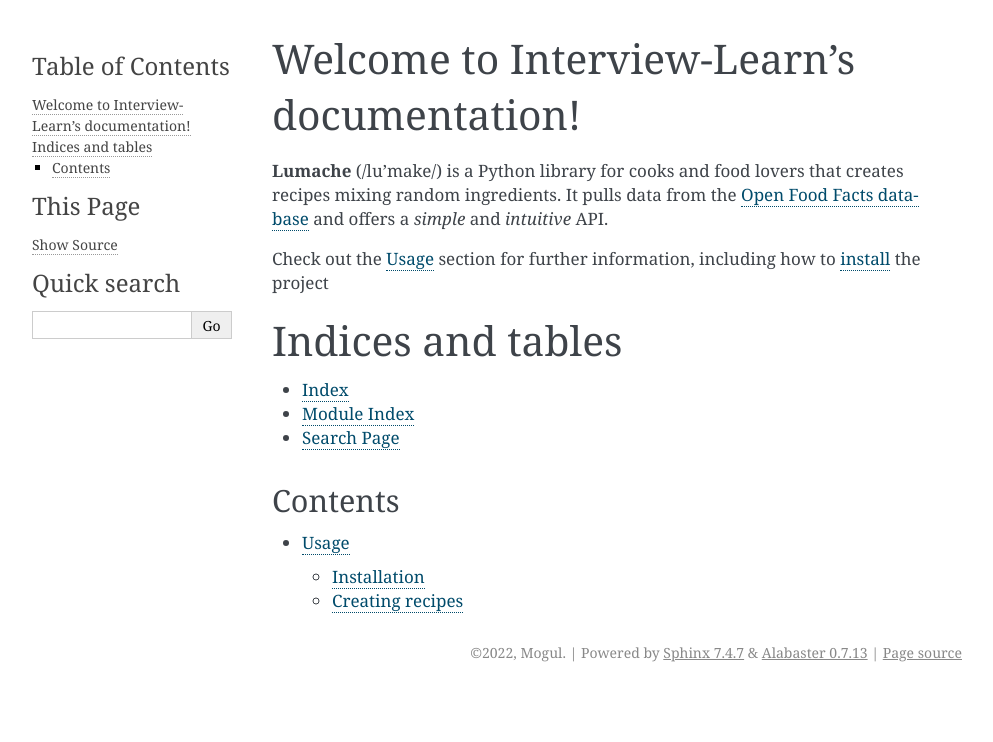
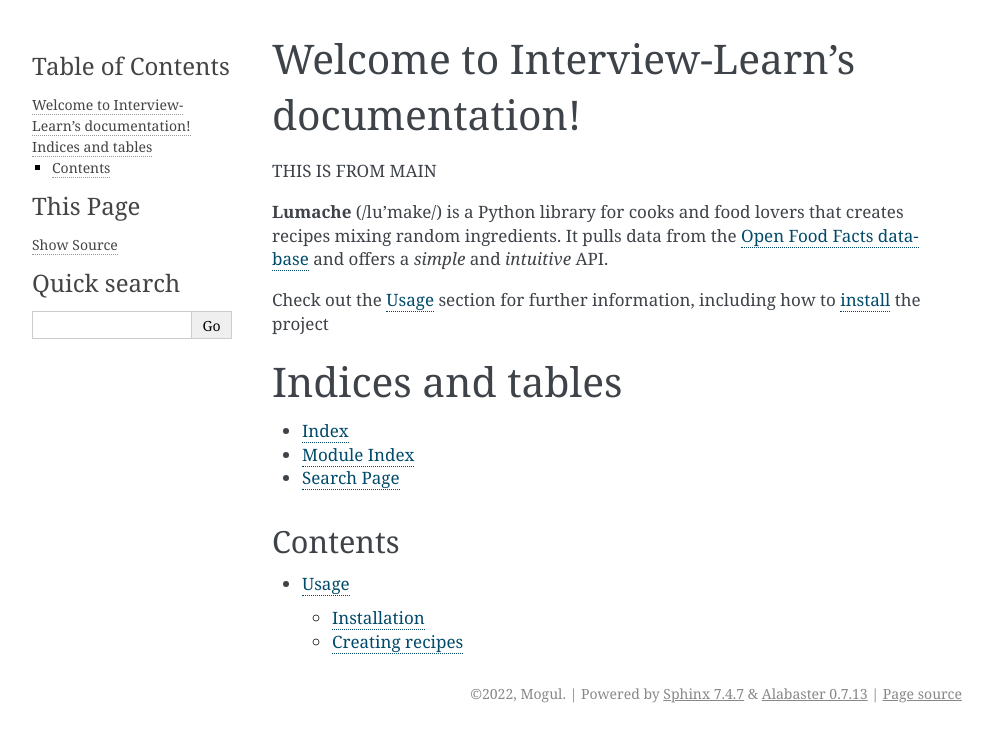
Before and after one commit to mogul27/learn-sphinx, a Sphinx documentation site: the page built from docs/source/index.rst, in a window 1280 px wide. Shown: the top 742 px of the page, without its empty margins (148-1141 px from the left). Built offline with Sphinx 7.4.7, drawn with Linux system fonts in a browser that asks for light colours; pages that are not in the unit, such as notebooks, are missing from menus.

Commit message:
trying from main again

```diff
--- a/docs/source/index.rst
+++ b/docs/source/index.rst
@@ -5,6 +5,8 @@
 
 Welcome to Interview-Learn's documentation!
 =============================================
+
+THIS IS FROM MAIN
 
 **Lumache** (/lu'make/) is a Python library for cooks and food lovers that
 creates recipes mixing random ingredients.  It pulls data from the `Open Food
```
